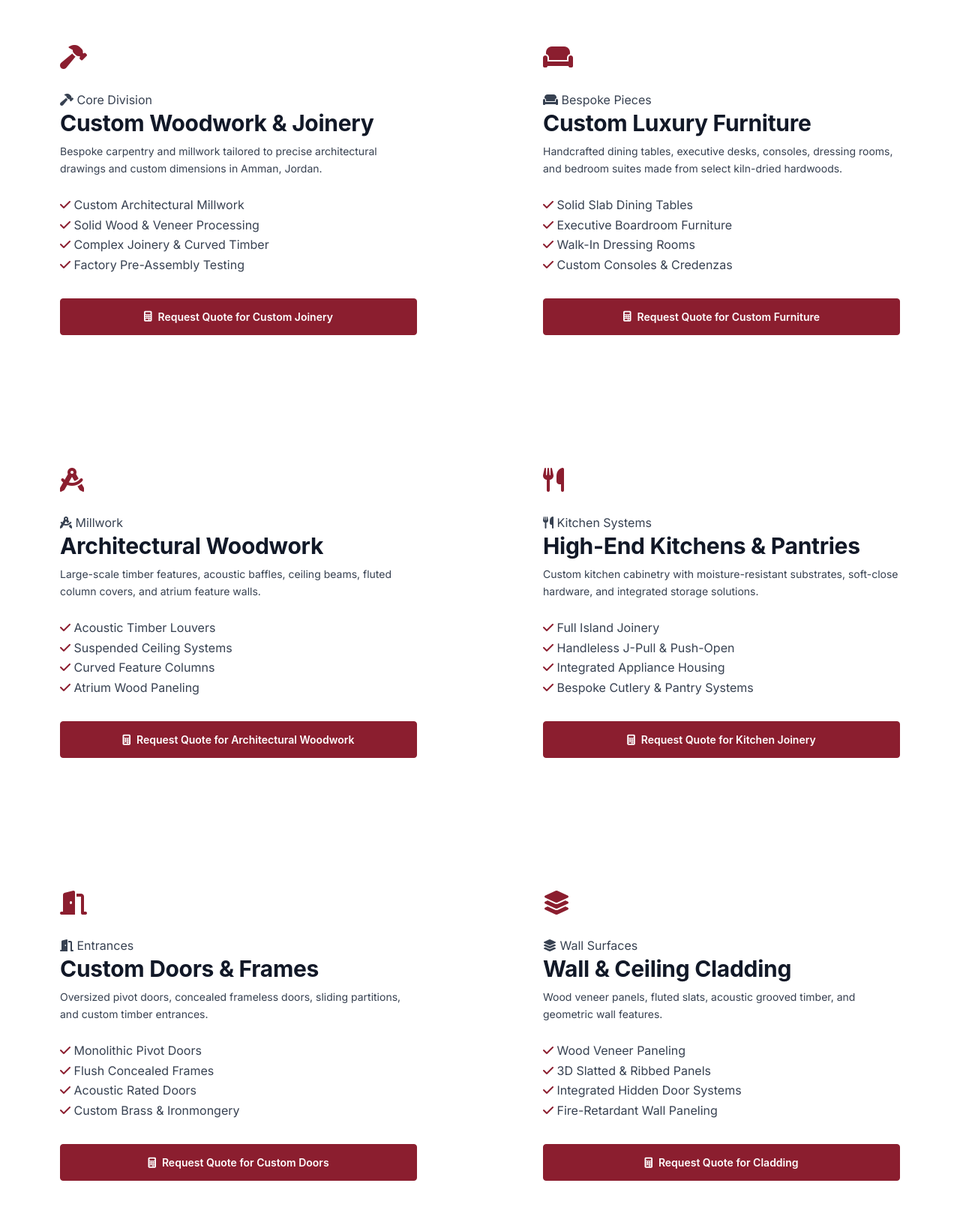
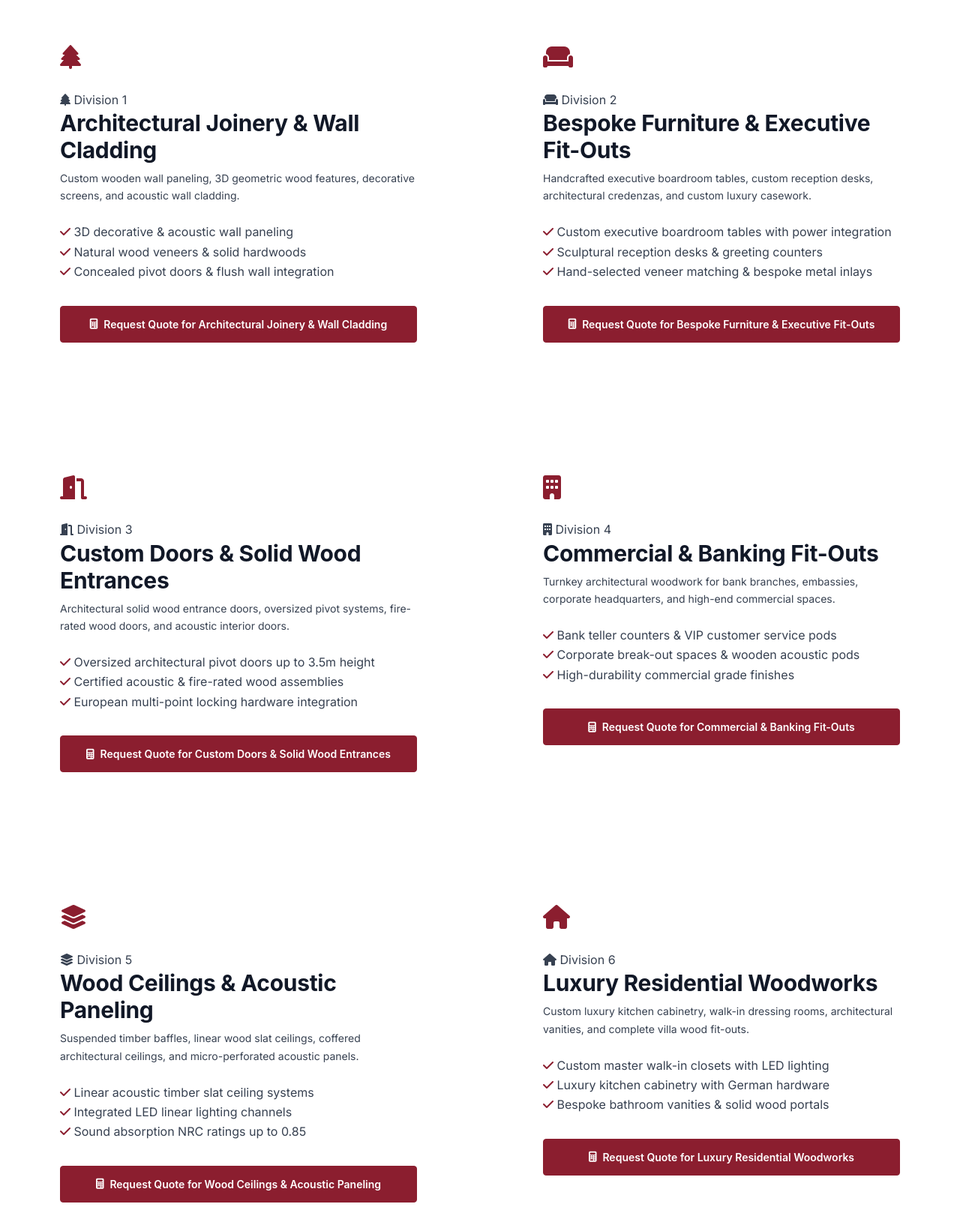
Before and after one commit to wrd2gore/art-touch-woodworks, a plain HTML site: page services.html in a window 1280 px wide. Shown: the part 571-2197 px from the top of the page at 75% size. Drawn offline with Linux system fonts and the light colour scheme.

Commit message:
Update website content via Art Touch Control Center [Build: build-at-mt00rpn3-yyz5]

```diff
--- a/services.html
+++ b/services.html
@@ -63,7 +63,7 @@
       </nav>
       <div class="header-actions">
         <button type="button" class="lang-switch-btn" onclick="ArtTouchI18n.toggleLanguage()" title="Switch Language">
-          <i class="fa-solid fa-globe"></i> <span>Ø§Ù„Ø¹Ø±Ø¨ÙŠØ©</span>
+          <i class="fa-solid fa-globe"></i> <span>العربية</span>
         </button>
         <button type="button" class="btn-search-trigger js-search-trigger" aria-label="Search"><i class="fa-solid fa-magnifying-glass"></i></button>
         <button type="button" class="btn-hamburger" aria-label="Menu"><span class="hamburger-line"></span><span class="hamburger-line"></span><span class="hamburger-line"></span></button>
@@ -123,132 +123,127 @@
   <section class="section">
     <div class="container">
       <div class="grid grid-2 gap-xl" id="services-full-list" style="gap: var(--space-3xl);">
-        <!-- Service 1: Custom Woodwork -->
-        <article class="service-card" id="custom-woodwork" style="padding: var(--space-2xl);">
-          <div style="font-size: 32px; color: var(--color-brand); margin-bottom: var(--space-md);"><i class="fa-solid fa-hammer"></i></div>
+
+        <article class="service-card" id="architectural-joinery" style="padding: var(--space-2xl);">
+          <div style="font-size: 32px; color: var(--color-brand); margin-bottom: var(--space-md);"><i class="fa-solid fa-tree"></i></div>
           <div class="service-card-body" style="padding: 0;">
-            <span class="badge badge-brand" style="margin-bottom: 8px;"><i class="fa-solid fa-hammer"></i> Core Division</span>
-            <h2 class="service-title" style="font-size: var(--text-2xl); margin-bottom: 8px;">Custom Woodwork &amp; Joinery</h2>
+            <span class="badge badge-brand" style="margin-bottom: 8px;"><i class="fa-solid fa-tree"></i> Division 1</span>
+            <h2 class="service-title" style="font-size: var(--text-2xl); margin-bottom: 8px;">Architectural Joinery &amp; Wall Cladding</h2>
             <p class="service-desc" style="font-size: var(--text-sm); margin-bottom: var(--space-lg);">
-              Bespoke carpentry and millwork tailored to precise architectural drawings and custom dimensions in Amman, Jordan.
+              Custom wooden wall paneling, 3D geometric wood features, decorative screens, and acoustic wall cladding.
             </p>
             <div class="service-features" style="margin-bottom: var(--space-xl);">
-              <div class="service-feature-item"><i class="fa-solid fa-check text-brand"></i> Custom Architectural Millwork</div>
-              <div class="service-feature-item"><i class="fa-solid fa-check text-brand"></i> Solid Wood &amp; Veneer Processing</div>
-              <div class="service-feature-item"><i class="fa-solid fa-check text-brand"></i> Complex Joinery &amp; Curved Timber</div>
-              <div class="service-feature-item"><i class="fa-solid fa-check text-brand"></i> Factory Pre-Assembly Testing</div>
+              <div class="service-feature-item"><i class="fa-solid fa-check text-brand"></i> 3D decorative &amp; acoustic wall paneling</div>
+<div class="service-feature-item"><i class="fa-solid fa-check text-brand"></i> Natural wood veneers &amp; solid hardwoods</div>
+<div class="service-feature-item"><i class="fa-solid fa-check text-brand"></i> Concealed pivot doors &amp; flush wall integration</div>
             </div>
-            <a href="quote.html?project=Custom+Woodwork" class="btn btn-primary btn-block" style="margin-top: auto;">
-              <i class="fa-solid fa-calculator"></i> Request Quote for Custom Joinery
+            <a href="quote.html?project=Architectural%20Joinery%20%26%20Wall%20Cladding" class="btn btn-primary btn-block" style="margin-top: auto;">
+              <i class="fa-solid fa-calculator"></i> Request Quote for Architectural Joinery &amp; Wall Cladding
             </a>
           </div>
         </article>
 
-        <!-- Service 2: Custom Furniture -->
-        <article class="service-card" id="custom-furniture" style="padding: var(--space-2xl);">
+
+        <article class="service-card" id="bespoke-furniture" style="padding: var(--space-2xl);">
           <div style="font-size: 32px; color: var(--color-brand); margin-bottom: var(--space-md);"><i class="fa-solid fa-couch"></i></div>
           <div class="service-card-body" style="padding: 0;">
-            <span class="badge badge-brand" style="margin-bottom: 8px;"><i class="fa-solid fa-couch"></i> Bespoke Pieces</span>
-            <h2 class="service-title" style="font-size: var(--text-2xl); margin-bottom: 8px;">Custom Luxury Furniture</h2>
+            <span class="badge badge-brand" style="margin-bottom: 8px;"><i class="fa-solid fa-couch"></i> Division 2</span>
+            <h2 class="service-title" style="font-size: var(--text-2xl); margin-bottom: 8px;">Bespoke Furniture &amp; Executive Fit-Outs</h2>
             <p class="service-desc" style="font-size: var(--text-sm); margin-bottom: var(--space-lg);">
-              Handcrafted dining tables, executive desks, consoles, dressing rooms, and bedroom suites made from select kiln-dried hardwoods.
+              Handcrafted executive boardroom tables, custom reception desks, architectural credenzas, and custom luxury casework.
             </p>
             <div class="service-features" style="margin-bottom: var(--space-xl);">
-              <div class="service-feature-item"><i class="fa-solid fa-check text-brand"></i> Solid Slab Dining Tables</div>
-              <div class="service-feature-item"><i class="fa-solid fa-check text-brand"></i> Executive Boardroom Furniture</div>
-              <div class="service-feature-item"><i class="fa-solid fa-check text-brand"></i> Walk-In Dressing Rooms</div>
-              <div class="service-feature-item"><i class="fa-solid fa-check text-brand"></i> Custom Consoles &amp; Credenzas</div>
+              <div class="service-feature-item"><i class="fa-solid fa-check text-brand"></i> Custom executive boardroom tables with power integration</div>
+<div class="service-feature-item"><i class="fa-solid fa-check text-brand"></i> Sculptural reception desks &amp; greeting counters</div>
+<div class="service-feature-item"><i class="fa-solid fa-check text-brand"></i> Hand-selected veneer matching &amp; bespoke metal inlays</div>
             </div>
-            <a href="quote.html?project=Custom+Furniture" class="btn btn-primary btn-block" style="margin-top: auto;">
-              <i class="fa-solid fa-calculator"></i> Request Quote for Custom Furniture
+            <a href="quote.html?project=Bespoke%20Furniture%20%26%20Executive%20Fit-Outs" class="btn btn-primary btn-block" style="margin-top: auto;">
+              <i class="fa-solid fa-calculator"></i> Request Quote for Bespoke Furniture &amp; Executive Fit-Outs
             </a>
           </div>
         </article>
 
-        <!-- Service 3: Architectural Woodwork -->
-        <article class="service-card" id="architectural-woodwork" style="padding: var(--space-2xl);">
-          <div style="font-size: 32px; color: var(--color-brand); margin-bottom: var(--space-md);"><i class="fa-solid fa-compass-drafting"></i></div>
+
+        <article class="service-card" id="custom-doors" style="padding: var(--space-2xl);">
+          <div style="font-size: 32px; color: var(--color-brand); margin-bottom: var(--space-md);"><i class="fa-solid fa-door-open"></i></div>
           <div class="service-card-body" style="padding: 0;">
-            <span class="badge badge-brand" style="margin-bottom: 8px;"><i class="fa-solid fa-compass-drafting"></i> Millwork</span>
-            <h2 class="service-title" style="font-size: var(--text-2xl); margin-bottom: 8px;">Architectural Woodwork</h2>
+            <span class="badge badge-brand" style="margin-bottom: 8px;"><i class="fa-solid fa-door-open"></i> Division 3</span>
+            <h2 class="service-title" style="font-size: var(--text-2xl); margin-bottom: 8px;">Custom Doors &amp; Solid Wood Entrances</h2>
             <p class="service-desc" style="font-size: var(--text-sm); margin-bottom: var(--space-lg);">
-              Large-scale timber features, acoustic baffles, ceiling beams, fluted column covers, and atrium feature walls.
+              Architectural solid wood entrance doors, oversized pivot systems, fire-rated wood doors, and acoustic interior doors.
             </p>
             <div class="service-features" style="margin-bottom: var(--space-xl);">
-              <div class="service-feature-item"><i class="fa-solid fa-check text-brand"></i> Acoustic Timber Louvers</div>
-              <div class="service-feature-item"><i class="fa-solid fa-check text-brand"></i> Suspended Ceiling Systems</div>
-              <div class="service-feature-item"><i class="fa-solid fa-check text-brand"></i> Curved Feature Columns</div>
-              <div class="service-feature-item"><i class="fa-solid fa-check text-brand"></i> Atrium Wood Paneling</div>
+              <div class="service-feature-item"><i class="fa-solid fa-check text-brand"></i> Oversized architectural pivot doors up to 3.5m height</div>
+<div class="service-feature-item"><i class="fa-solid fa-check text-brand"></i> Certified acoustic &amp; fire-rated wood assemblies</div>
+<div class="service-feature-item"><i class="fa-solid fa-check text-brand"></i> European multi-point locking hardware integration</div>
             </div>
-            <a href="quote.html?project=Architectural+Woodwork" class="btn btn-primary btn-block" style="margin-top: auto;">
-              <i class="fa-solid fa-calculator"></i> Request Quote for Architectural Woodwork
+            <a href="quote.html?project=Custom%20Doors%20%26%20Solid%20Wood%20Entrances" class="btn btn-primary btn-block" style="margin-top: auto;">
+              <i class="fa-solid fa-calculator"></i> Request Quote for Custom Doors &amp; Solid Wood Entrances
             </a>
           </div>
         </article>
 
-        <!-- Service 4: Kitchens & Pantries -->
-        <article class="service-card" id="kitchens-pantries" style="padding: var(--space-2xl);">
-          <div style="font-size: 32px; color: var(--color-brand); margin-bottom: var(--space-md);"><i class="fa-solid fa-utensils"></i></div>
+
+        <article class="service-card" id="commercial-fitouts" style="padding: var(--space-2xl);">
+          <div style="font-size: 32px; color: var(--color-brand); margin-bottom: var(--space-md);"><i class="fa-solid fa-building"></i></div>
           <div class="service-card-body" style="padding: 0;">
-            <span class="badge badge-brand" style="margin-bottom: 8px;"><i class="fa-solid fa-utensils"></i> Kitchen Systems</span>
-            <h2 class="service-title" style="font-size: var(--text-2xl); margin-bottom: 8px;">High-End Kitchens &amp; Pantries</h2>
+            <span class="badge badge-brand" style="margin-bottom: 8px;"><i class="fa-solid fa-building"></i> Division 4</span>
+            <h2 class="service-title" style="font-size: var(--text-2xl); margin-bottom: 8px;">Commercial &amp; Banking Fit-Outs</h2>
             <p class="service-desc" style="font-size: var(--text-sm); margin-bottom: var(--space-lg);">
-              Custom kitchen cabinetry with moisture-resistant substrates, soft-close hardware, and integrated storage solutions.
+              Turnkey architectural woodwork for bank branches, embassies, corporate headquarters, and high-end commercial spaces.
             </p>
             <div class="service-features" style="margin-bottom: var(--space-xl);">
-              <div class="service-feature-item"><i class="fa-solid fa-check text-brand"></i> Full Island Joinery</div>
-              <div class="service-feature-item"><i class="fa-solid fa-check text-brand"></i> Handleless J-Pull &amp; Push-Open</div>
-              <div class="service-feature-item"><i class="fa-solid fa-check text-brand"></i> Integrated Appliance Housing</div>
-              <div class="service-feature-item"><i class="fa-solid fa-check text-brand"></i> Bespoke Cutlery &amp; Pantry Systems</div>
+              <div class="service-feature-item"><i class="fa-solid fa-check text-brand"></i> Bank teller counters &amp; VIP customer service pods</div>
+<div class="service-feature-item"><i class="fa-solid fa-check text-brand"></i> Corporate break-out spaces &amp; wooden acoustic pods</div>
+<div class="service-feature-item"><i class="fa-solid fa-check text-brand"></i> High-durability commercial grade finishes</div>
             </div>
-            <a href="quote.html?project=Custom+Kitchen" class="btn btn-primary btn-block" style="margin-top: auto;">
-              <i class="fa-solid fa-calculator"></i> Request Quote for Kitchen Joinery
+            <a href="quote.html?project=Commercial%20%26%20Banking%20Fit-Outs" class="btn btn-primary btn-block" style="margin-top: auto;">
+              <i class="fa-solid fa-calculator"></i> Request Quote for Commercial &amp; Banking Fit-Outs
             </a>
           </div>
         </article>
 
-        <!-- Service 5: Doors & Frames -->
-        <article class="service-card" id="doors-frames" style="padding: var(--space-2xl);">
-          <div style="font-size: 32px; color: var(--color-brand); margin-bottom: var(--space-md);"><i class="fa-solid fa-door-open"></i></div>
+
+        <article class="service-card" id="wood-ceilings" style="padding: var(--space-2xl);">
+          <div style="font-size: 32px; color: var(--color-brand); margin-bottom: var(--space-md);"><i class="fa-solid fa-layer-group"></i></div>
           <div class="service-card-body" style="padding: 0;">
-            <span class="badge badge-brand" style="margin-bottom: 8px;"><i class="fa-solid fa-door-open"></i> Entrances</span>
-            <h2 class="service-title" style="font-size: var(--text-2xl); margin-bottom: 8px;">Custom Doors &amp; Frames</h2>
+            <span class="badge badge-brand" style="margin-bottom: 8px;"><i class="fa-solid fa-layer-group"></i> Division 5</span>
+            <h2 class="service-title" style="font-size: var(--text-2xl); margin-bottom: 8px;">Wood Ceilings &amp; Acoustic Paneling</h2>
             <p class="service-desc" style="font-size: var(--text-sm); margin-bottom: var(--space-lg);">
-              Oversized pivot doors, concealed frameless doors, sliding partitions, and custom timber entrances.
+              Suspended timber baffles, linear wood slat ceilings, coffered architectural ceilings, and micro-perforated acoustic panels.
             </p>
             <div class="service-features" style="margin-bottom: var(--space-xl);">
-              <div class="service-feature-item"><i class="fa-solid fa-check text-brand"></i> Monolithic Pivot Doors</div>
-              <div class="service-feature-item"><i class="fa-solid fa-check text-brand"></i> Flush Concealed Frames</div>
-              <div class="service-feature-item"><i class="fa-solid fa-check text-brand"></i> Acoustic Rated Doors</div>
-              <div class="service-feature-item"><i class="fa-solid fa-check text-brand"></i> Custom Brass &amp; Ironmongery</div>
+              <div class="service-feature-item"><i class="fa-solid fa-check text-brand"></i> Linear acoustic timber slat ceiling systems</div>
+<div class="service-feature-item"><i class="fa-solid fa-check text-brand"></i> Integrated LED linear lighting channels</div>
+<div class="service-feature-item"><i class="fa-solid fa-check text-brand"></i> Sound absorption NRC ratings up to 0.85</div>
             </div>
-            <a href="quote.html?project=Doors+and+Frames" class="btn btn-primary btn-block" style="margin-top: auto;">
-              <i class="fa-solid fa-calculator"></i> Request Quote for Custom Doors
+            <a href="quote.html?project=Wood%20Ceilings%20%26%20Acoustic%20Paneling" class="btn btn-primary btn-block" style="margin-top: auto;">
+              <i class="fa-solid fa-calculator"></i> Request Quote for Wood Ceilings &amp; Acoustic Paneling
             </a>
           </div>
         </article>
 
-        <!-- Service 6: Wall & Ceiling Cladding -->
-        <article class="service-card" id="wall-ceiling-cladding" style="padding: var(--space-2xl);">
-          <div style="font-size: 32px; color: var(--color-brand); margin-bottom: var(--space-md);"><i class="fa-solid fa-layer-group"></i></div>
+
+        <article class="service-card" id="luxury-residential" style="padding: var(--space-2xl);">
+          <div style="font-size: 32px; color: var(--color-brand); margin-bottom: var(--space-md);"><i class="fa-solid fa-house"></i></div>
           <div class="service-card-body" style="padding: 0;">
-            <span class="badge badge-brand" style="margin-bottom: 8px;"><i class="fa-solid fa-layer-group"></i> Wall Surfaces</span>
-            <h2 class="service-title" style="font-size: var(--text-2xl); margin-bottom: 8px;">Wall &amp; Ceiling Cladding</h2>
+            <span class="badge badge-brand" style="margin-bottom: 8px;"><i class="fa-solid fa-house"></i> Division 6</span>
+            <h2 class="service-title" style="font-size: var(--text-2xl); margin-bottom: 8px;">Luxury Residential Woodworks</h2>
             <p class="service-desc" style="font-size: var(--text-sm); margin-bottom: var(--space-lg);">
-              Wood veneer panels, fluted slats, acoustic grooved timber, and geometric wall features.
+              Custom luxury kitchen cabinetry, walk-in dressing rooms, architectural vanities, and complete villa wood fit-outs.
             </p>
             <div class="service-features" style="margin-bottom: var(--space-xl);">
-              <div class="service-feature-item"><i class="fa-solid fa-check text-brand"></i> Wood Veneer Paneling</div>
-              <div class="service-feature-item"><i class="fa-solid fa-check text-brand"></i> 3D Slatted &amp; Ribbed Panels</div>
-              <div class="service-feature-item"><i class="fa-solid fa-check text-brand"></i> Integrated Hidden Door Systems</div>
-              <div class="service-feature-item"><i class="fa-solid fa-check text-brand"></i> Fire-Retardant Wall Paneling</div>
+              <div class="service-feature-item"><i class="fa-solid fa-check text-brand"></i> Custom master walk-in closets with LED lighting</div>
+<div class="service-feature-item"><i class="fa-solid fa-check text-brand"></i> Luxury kitchen cabinetry with German hardware</div>
+<div class="service-feature-item"><i class="fa-solid fa-check text-brand"></i> Bespoke bathroom vanities &amp; solid wood portals</div>
             </div>
-            <a href="quote.html?project=Wall+Cladding" class="btn btn-primary btn-block" style="margin-top: auto;">
-              <i class="fa-solid fa-calculator"></i> Request Quote for Cladding
+            <a href="quote.html?project=Luxury%20Residential%20Woodworks" class="btn btn-primary btn-block" style="margin-top: auto;">
+              <i class="fa-solid fa-calculator"></i> Request Quote for Luxury Residential Woodworks
             </a>
           </div>
         </article>
-      </div>
+
+</div>
     </div>
   </section>
 
@@ -313,7 +308,7 @@
           <div class="footer-contact-item">
             <i class="fa-regular fa-clock"></i>
             <div>
-              <span>Sun–Thu: 9:00 AM – 6:00 PM (Jordan Time)</span>
+              <span>Sun�Thu: 9:00 AM � 6:00 PM (Jordan Time)</span>
               <div style="font-size: 11px; color: rgba(255,255,255,0.6); margin-top: 2px;">Fri &amp; Sat: Closed</div>
             </div>
           </div>
@@ -345,7 +340,6 @@
 
   <script src="js/config.js"></script>
   <script src="js/data.js"></script>
-  <script src="js/cloud-sync.js"></script>
   <script src="js/i18n.js"></script>
   <script src="js/components.js"></script>
   <script src="js/search.js"></script>
```
Also changed, not shown: index.html (+5 -6 lines), js/data.js (+15 -4 lines), projects.html (+114 -43 lines).
